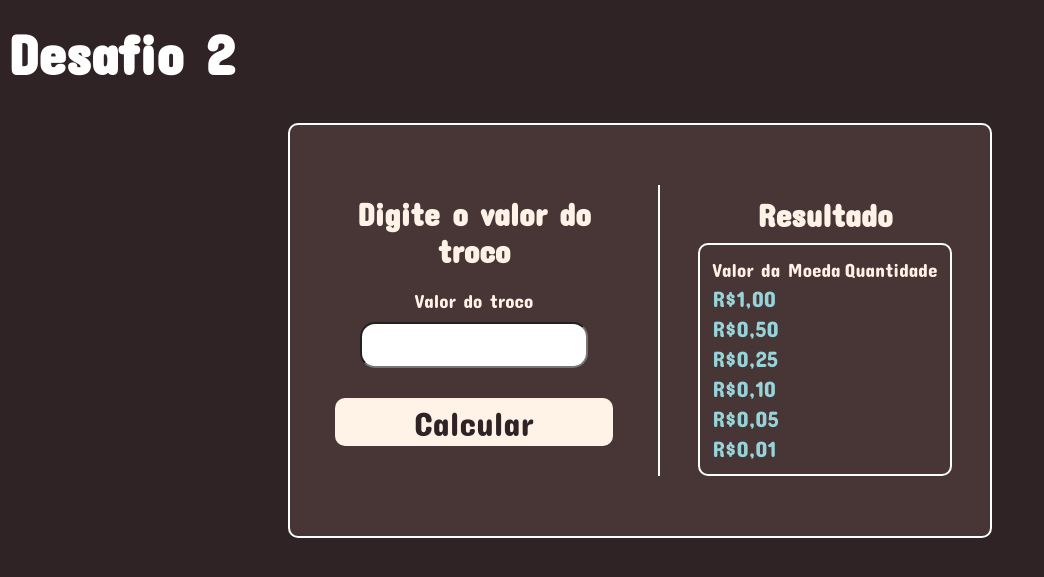
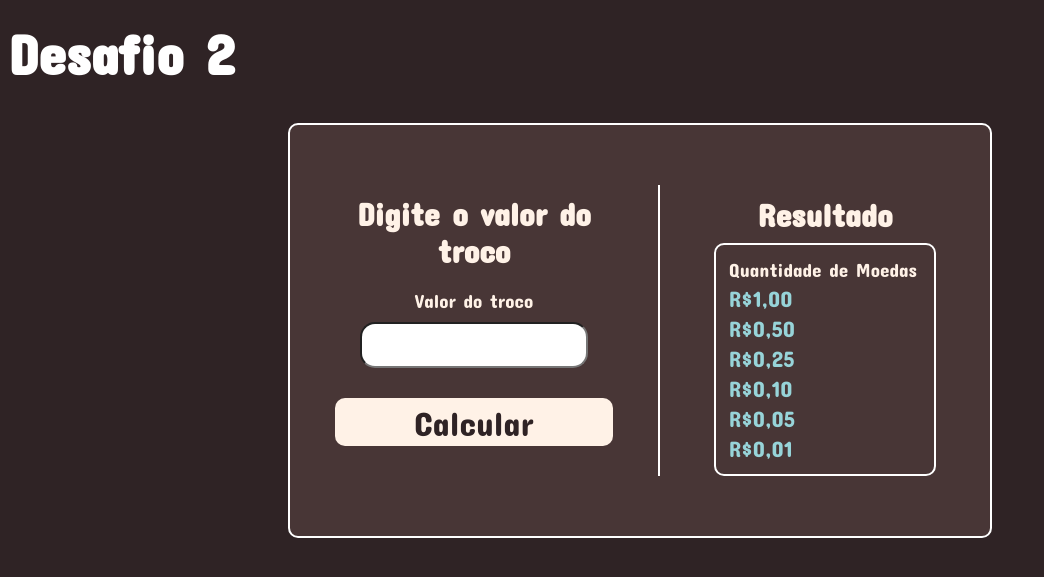
Before and after one commit to Walter-Alipio/Desafio_Ballerini, a plain HTML site: page desafio-2.html in a window 1280 px wide. Shown: the part 117-694 px from the top of the page, without its empty margins (0-1044 px from the left). Drawn offline with Linux system fonts and the light colour scheme; files that its build step writes are made by us from their sources; files whose address does not match are found by name.

```diff
--- a/desafio-2.html
+++ b/desafio-2.html
@@ -1,5 +1,6 @@
 <!DOCTYPE html>
 <html lang="pt-br">
+
 <head>
     <meta charset="UTF-8">
     <meta http-equiv="X-UA-Compatible" content="IE=edge">
@@ -13,10 +14,12 @@
     <link rel="stylesheet" href="/Desafio-1/css/lista.css">
     <link rel="stylesheet" href="/Desafio-1/css/cabecalho.css">
 </head>
+
 <body>
     <header class="cabecalho">
         <a href="/Desafio-1/index.html"><img src="/Desafio-1/assets/BALLERINI.svg" alt="Logo Ballerini">
-     </a></header>
+        </a>
+    </header>
     <main>
         <h1>Desafio 2</h1>
         <article class="form form-desafio">
@@ -29,14 +32,13 @@
                 <button data-button class="botao botao-enviar">Calcular</button>
             </section>
 
-<!-- A sessão Resultado será renderizada a cada entrada de um novo valor -->
-            <section data-answer class="answer" >
+            <!-- A sessão Resultado será renderizada a cada entrada de um novo valor -->
+            <section data-answer class="answer">
                 <h2 class="texto titulo">Resultado</h2>
                 <table class="table">
-                    <thead >
+                    <thead>
                         <tr class="table__titulo">
-                            <td class="texto">Valor da Moeda</td>
-                            <td class="texto">Quantidade</td>
+                            <td class="texto">Quantidade de Moedas</td>
                         </tr>
                     </thead>
                     <tbody>
@@ -76,4 +78,5 @@
     <script src="/Desafio-1/js/Controller/desafio2.js"></script>
 
 </body>
+
 </html>
```
Also changed, not shown: desafio-3.html (+3 -0 lines).
